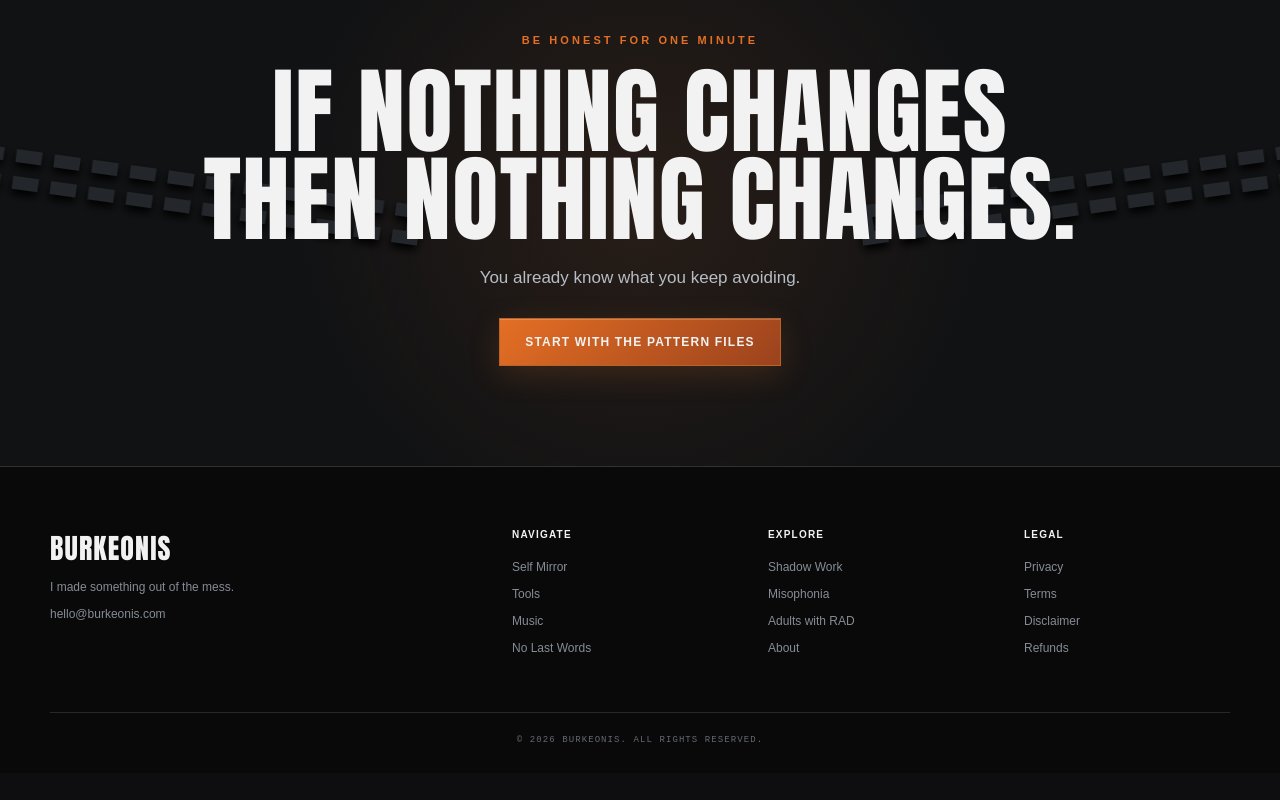
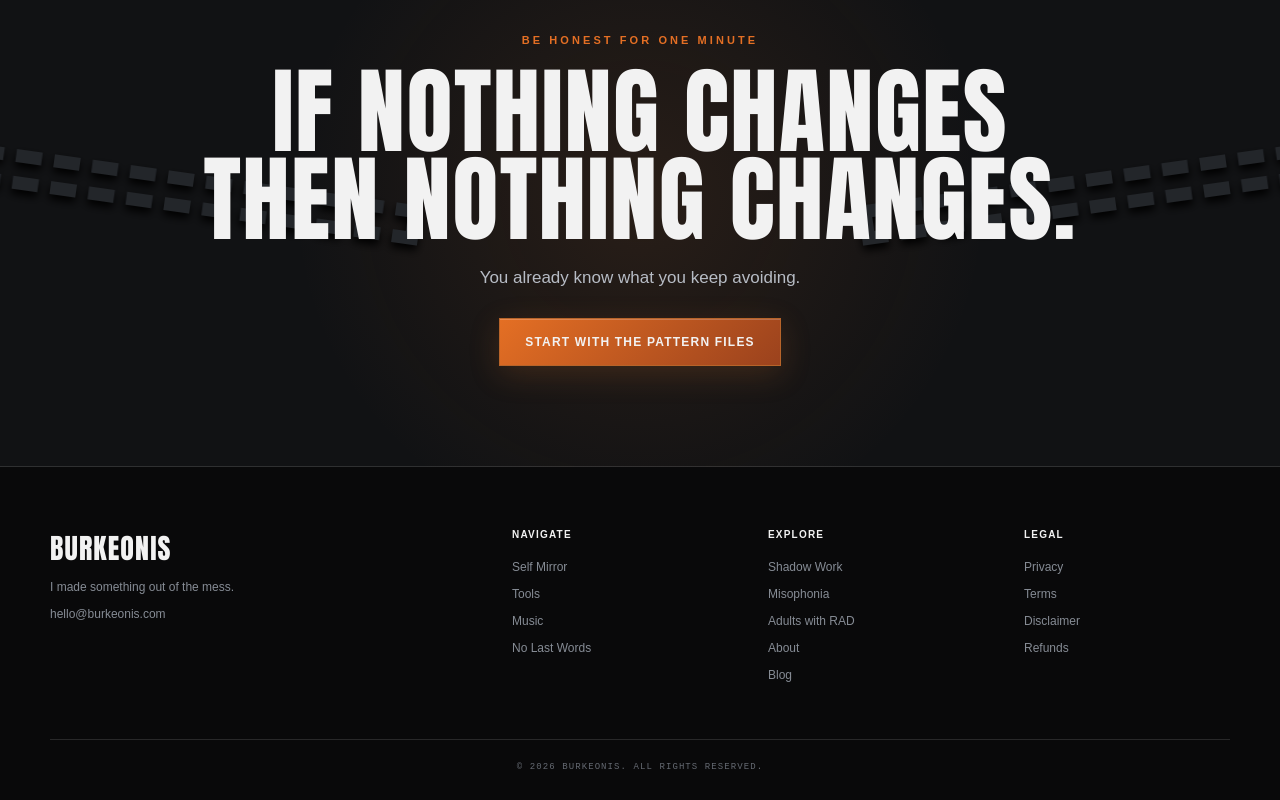
Before and after one commit to Burkeonis/burkeonis-website1, a Next.js app: page / in a window 1280 px wide. Shown: the part 4178-4978 px from the top of the page. Before the commit the page ends 4951 px from the top, so only its background shows below. Built offline with nearby package versions, Linux system fonts and the light colour scheme.

Commit message:
Add blog link to footer in page.tsx
Updated footer section to include a blog link.

```diff
--- a/app/page.tsx
+++ b/app/page.tsx
@@ -53,7 +53,7 @@ export default function Home() {
 
       <section className="final-cta" id="about"><div className="chain chain-left" aria-hidden="true" /><div className="chain chain-right" aria-hidden="true" /><div className="shell"><p className="eyebrow">Be honest for one minute</p><h2>If nothing changes<br />then nothing changes.</h2><p>You already know what you keep avoiding.</p><a className="button button-primary" href="/pattern-files">Start with the Pattern Files</a></div></section>
 
-      <footer><div className="shell footer-grid"><div><a className="wordmark" href="#top">BURKEONIS</a><p>I made something out of the mess.</p><a href="mailto:hello@burkeonis.com">hello@burkeonis.com</a></div><div><strong>Navigate</strong><a href="#mirror">Self Mirror</a><a href="#tools">Tools</a><a href="#music">Music</a><a href="#last-words">No Last Words</a></div><div><strong>Explore</strong><a href="/shadow-work">Shadow Work</a><a href="/misophonia">Misophonia</a><a href="/rad">Adults with RAD</a><a href="/about">About</a></div><div><strong>Legal</strong><a href="/privacy">Privacy</a><a href="/terms">Terms</a><a href="/disclaimer">Disclaimer</a><a href="/refund">Refunds</a></div></div><div className="shell copyright">© 2026 BURKEONIS. ALL RIGHTS RESERVED.</div></footer>
+      <footer><div className="shell footer-grid"><div><a className="wordmark" href="#top">BURKEONIS</a><p>I made something out of the mess.</p><a href="mailto:hello@burkeonis.com">hello@burkeonis.com</a></div><div><strong>Navigate</strong><a href="#mirror">Self Mirror</a><a href="#tools">Tools</a><a href="#music">Music</a><a href="#last-words">No Last Words</a></div><div><strong>Explore</strong><a href="/shadow-work">Shadow Work</a><a href="/misophonia">Misophonia</a><a href="/rad">Adults with RAD</a><a href="/about">About</a><a href="/blog">Blog</a></div><div><strong>Legal</strong><a href="/privacy">Privacy</a><a href="/terms">Terms</a><a href="/disclaimer">Disclaimer</a><a href="/refund">Refunds</a></div></div><div className="shell copyright">© 2026 BURKEONIS. ALL RIGHTS RESERVED.</div></footer>
     </main>
   );
 }
```
